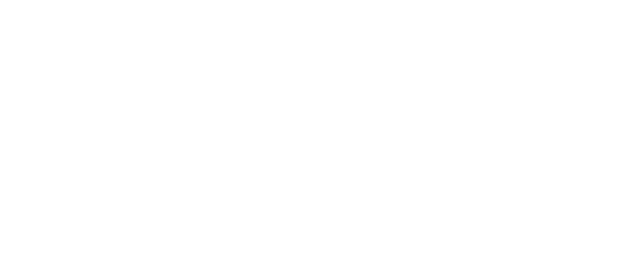
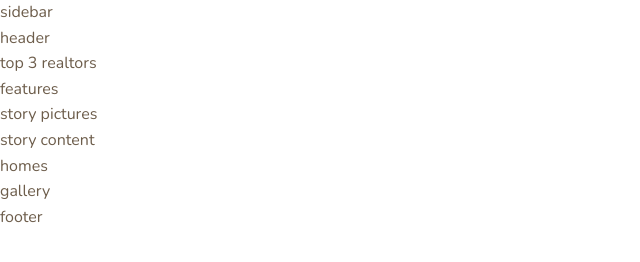
Before and after one commit to sweeptic/Nexter-webpage---Advanced-CssGrid-Sass-css-learning-project, a website: page index.html in a window 1280 px wide. Shown: the whole page, without its empty margins (0-640 px from the left). Drawn offline with nearby package versions, Linux system fonts and the light colour scheme; files that its build step writes are made by us from their sources.

Commit message:
add layout content

```diff
--- a/index.html
+++ b/index.html
@@ -1,5 +1,6 @@
 <!DOCTYPE html>
 <html lang="en">
+
 <head>
     <meta charset="UTF-8">
     <meta name="viewport" content="width=device-width, initial-scale=1.0">
@@ -11,7 +12,46 @@
 
     <title>nexter &mdash; your home, your freedom</title>
 </head>
+
 <body class="container">
 
+    <div class="sidebar">
+        sidebar
+    </div>
+
+    <header class="header">header</header>
+
+    <div class="realtors">
+        top 3 realtors
+    </div>
+
+    <section class="features">
+        features
+    </section>
+
+    <div class="story__pictures">
+        story pictures
+    </div>
+
+    <div class="story__content">
+        story content
+    </div>
+
+    <section class="homes">
+        homes
+    </section>
+
+    <section class="gallery">
+        gallery
+    </section>
+
+    <footer class="footer">
+        footer
+    </footer>
+
+
+
+
 </body>
+
 </html>
--- a/sass/_base.scss
+++ b/sass/_base.scss
@@ -13,3 +13,23 @@ $color-grey-dark-2: #6D5D4B;
 // FONT VARIABLES
 $font-primary: 'Nunito', sans-serif;
 $font-display: 'Josefin Sans', sans-serif;
+
+
+*,
+*::before,
+::after {
+    margin: 0;
+    padding: 0;
+}
+
+html {
+    box-sizing: border-box;
+    font-size: 62,5%;   //1rem = 16px -> 62.5% -> 1rem = 10px
+}
+
+body {
+    font-family: $font-primary;
+    color: $color-grey-dark-2;
+    font-weight: 300;
+    line-height: 1.6;
+}
```
Also changed, not shown: css/main.css (added), css/main.min.css (added), 2 other files. Lines whose indentation alone changed are shown as unchanged.
